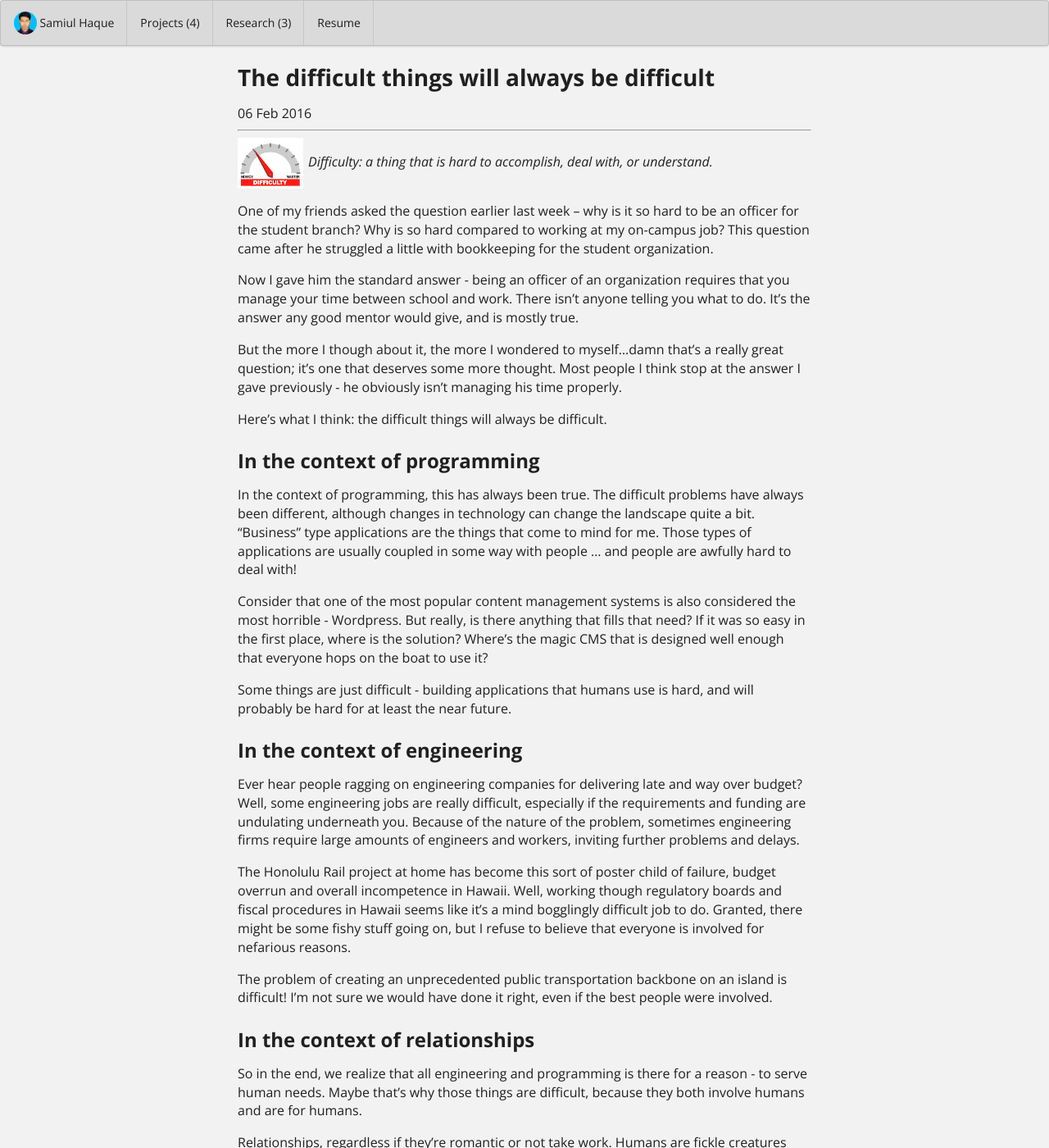
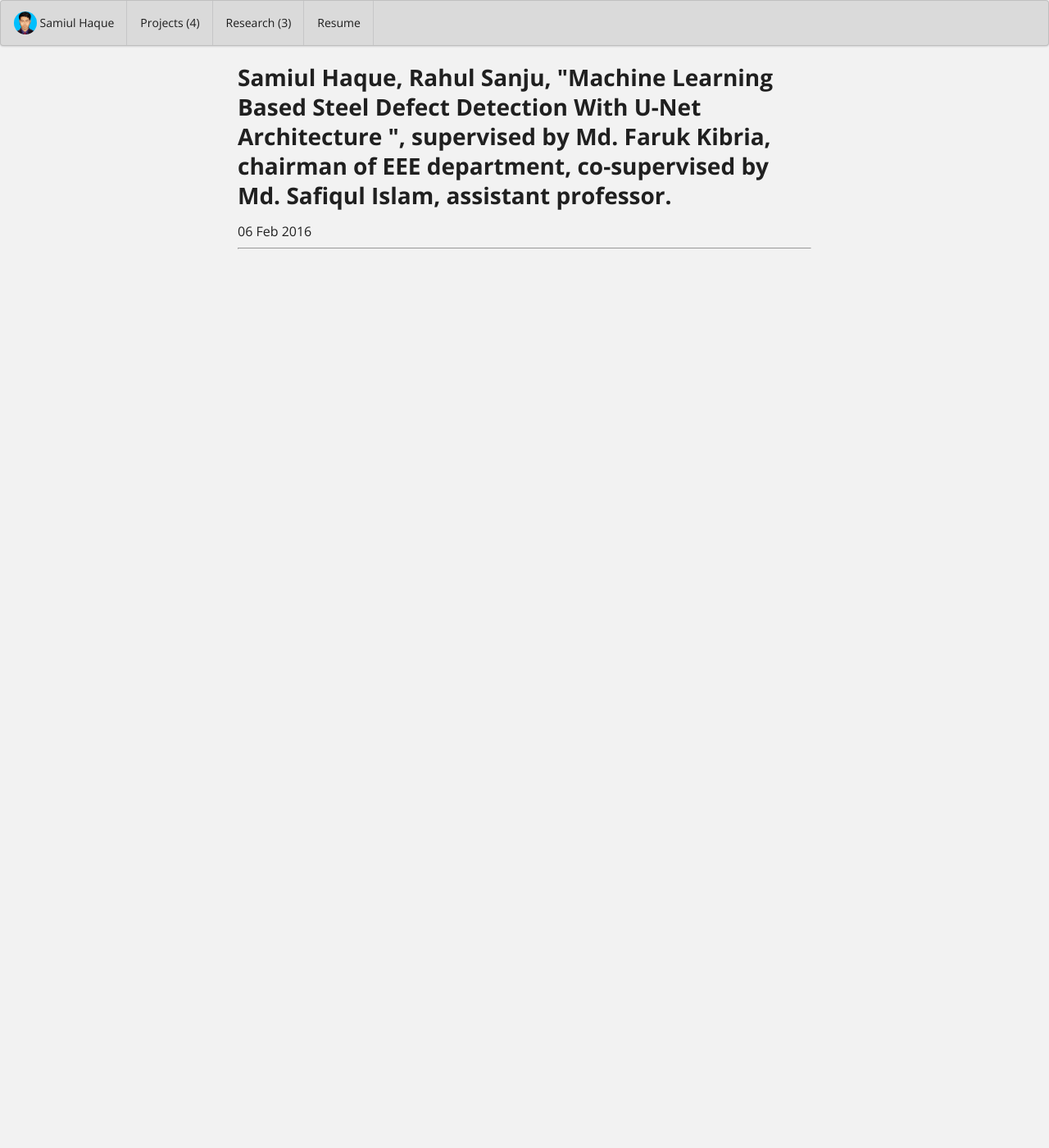
Before and after one commit to samiulextreem/samiulextreem.github.io, a Jekyll site: the page built from research/2016-02-06.md, in a window 1280 px wide and 1400 px high. Shown: the whole window at 82% size. Built offline with Jekyll 4.4.1, drawn with Linux system fonts in a browser that asks for light colours; some of the changed text lies outside the part shown.

Commit message:
Update 2016-02-06.md

```diff
--- a/research/2016-02-06.md
+++ b/research/2016-02-06.md
@@ -1,51 +1,9 @@
 ---
 layout: essay
 type: essay
-title: The difficult things will always be difficult
+title: Samiul Haque, Rahul Sanju, "Machine Learning Based Steel Defect Detection With U-Net Architecture ",  supervised by Md. Faruk Kibria, chairman of EEE department, co-supervised by Md. Safiqul Islam, assistant professor.
 # All dates must be YYYY-MM-DD format!
 date: 2016-02-06
 labels:
   - Engineering
 ---
-
-<img class="ui tiny right spaced image" src="../images/degree_difficulty.jpg">*Difficulty: a thing that is hard to accomplish, deal with, or understand.*
-
-One of my friends asked the question earlier last week -- why is it so hard to be an officer for the student branch? Why is so hard compared to working at my on-campus job? This question came after he struggled a little with bookkeeping for the student organization.
-
-Now I gave him the standard answer - being an officer of an organization requires that you manage your time between school and work. There isn't anyone telling you what to do. It's the answer any good mentor would give, and is mostly true.
-
-But the more I though about it, the more I wondered to myself...damn that's a really great question; it's one that deserves some more thought. Most people I think stop at the answer I gave previously - he obviously isn't managing his time properly.
-
-Here's what I think: the difficult things will always be difficult.
-
-## In the context of programming
-
-In the context of programming, this has always been true. The difficult problems have always been different, although changes in technology can change the landscape quite a bit. "Business" type applications are the things that come to mind for me. Those types of applications are usually coupled in some way with people ... and people are awfully hard to deal with!
-
-Consider that one of the most popular content management systems is also considered the most horrible - Wordpress. But really, is there anything that fills that need? If it was so easy in the first place, where is the solution? Where's the magic CMS that is designed well enough that everyone hops on the boat to use it?
-
-Some things are just difficult - building applications that humans use is hard, and will probably be hard for at least the near future.
-
-## In the context of engineering
-
-Ever hear people ragging on engineering companies for delivering late and way over budget? Well, some engineering jobs are really difficult, especially if the requirements and funding are undulating underneath you. Because of the nature of the problem, sometimes engineering firms require large amounts of engineers and workers, inviting further problems and delays.
-
-The Honolulu Rail project at home has become this sort of poster child of failure, budget overrun and overall incompetence in Hawaii. Well, working though regulatory boards and fiscal procedures in Hawaii seems like it's a mind bogglingly difficult job to do. Granted, there might be some fishy stuff going on, but I refuse to believe that everyone is involved for nefarious reasons.
-
-The problem of creating an unprecedented public transportation backbone on an island is difficult! I'm not sure we would have done it right, even if the best people were involved.
-
-## In the context of relationships
-
-So in the end, we realize that all engineering and programming is there for a reason - to serve human needs. Maybe that's why those things are difficult, because they both involve humans and are for humans.
-
-Relationships, regardless if they're romantic or not take work. Humans are fickle creatures and relationships can come and go with the wind. To properly maintain something over time requires work. Family takes work. Marriage takes work. We live to figure out what works and what doesn't and hope that as we move forward we're improving.
-
-Relationships have always been difficult, and by nature will continue to be so.
-
-## Okay!
-
-So back to the original premise; why is being one of the club officers so difficult?
-
-And the final answer - it's supposed to be difficult, and it's supposed to challenge you, just like everything else that humans do that is difficult: programming, engineering, engaging in relationships, pondering the universe, etc.
-
-Ultimately the question you should really ask yourself if something if particularly difficult is then "is it worth it"? That is something that is context specific and only you can answer yourself.
```
